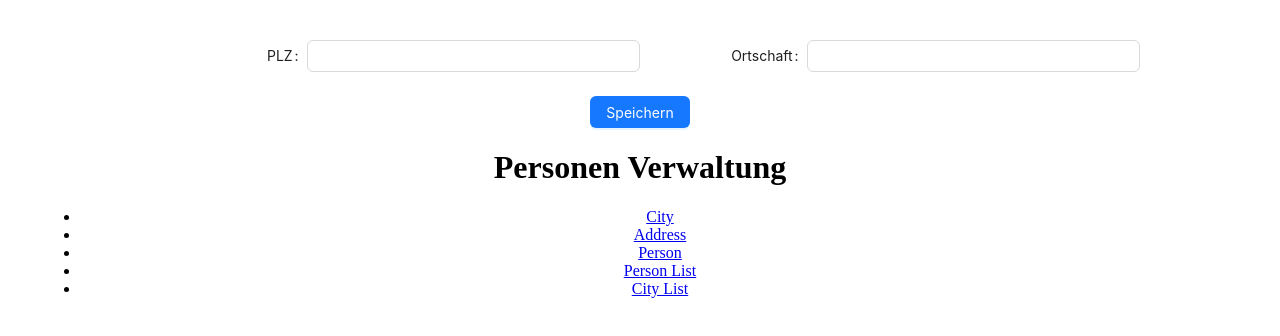
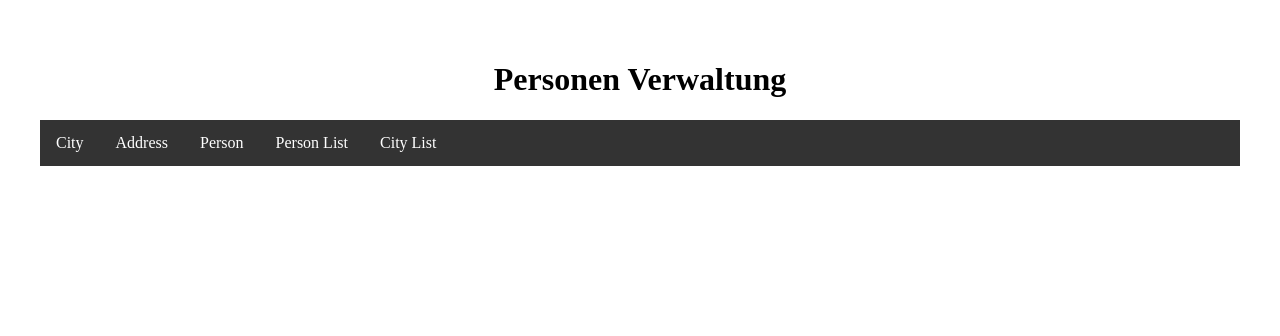
Before and after one commit to joshua-lehmann/personen-verwaltung-gui, a React (Vite) app: page /city in a window 1280 px wide. Shown: the top 336 px of the page. Built offline with nearby package versions, Linux system fonts and the light colour scheme.

Commit message:
Changed navigation and city component

```diff
--- a/src/App.tsx
+++ b/src/App.tsx
@@ -6,11 +6,23 @@ import Address from "./components/Address";
 import { Divider } from "antd";
 import PersonList from "./components/PersonList";
 import Header from "./routes/Header";
+import { Route, Routes } from "react-router-dom";
+import CityList from "./components/CityList";
+import AddressList from "./components/AddressList";
+import CityPage from "./components/CityPage";
 
 function App() {
   return (
     <div className="App">
-      <Header></Header>
+      <Routes>
+        <Route path="/" element={<Header />}>
+          <Route path="city" element={<CityPage />} />
+          <Route path="address" element={<Address />} />
+          <Route path="address-list" element={<AddressList />} />
+          <Route path="person" element={<Person />} />
+          <Route path="person-list" element={<PersonList />} />
+        </Route>
+      </Routes>
     </div>
   );
 }
--- a/src/components/AddressListList.tsx
+++ b/src/components/AddressList.tsx
@@ -29,7 +29,7 @@ const columns: ColumnsType<PersonInterface> = [
   },
 ];
 
-function AddresList(props: AddressListProps) {
+function AddressList(props: AddressListProps) {
   const [address, setAddress] = useState();
 
   useEffect(() => {
@@ -52,4 +52,4 @@ function AddresList(props: AddressListProps) {
   );
 }
 
-export default AddresList;
+export default AddressList;
--- a/src/components/City.tsx
+++ b/src/components/City.tsx
@@ -1,44 +1,45 @@
-import React from 'react';
-import {Button, Col, DatePicker, Form, Input, Row} from "antd";
+import React from "react";
+import { Button, Col, DatePicker, Form, Input, Row } from "antd";
 import axios from "axios";
 
 interface CityProps {
-
+  setReload: React.Dispatch<React.SetStateAction<boolean>>;
 }
 
-function City(props: CityProps) {
+function City({ setReload }: CityProps) {
   const saveCity = (values: any) => {
-        console.log(values);
-        axios.post("http://localhost:8080/city", values).then(
-            (response) => {
+    axios
+      .post("http://localhost:8080/city", values)
+      .then((response) => {
         console.log(response);
-            }
-        ).catch(
-            (error) => {
+        setReload(true);
+      })
+      .catch((error) => {
         alert(error);
-            }
-        )
-    }
+      });
+  };
 
-    return (<>
+  return (
+    <>
       <div>
-                <Form
-                    onFinish={saveCity}
-                    labelCol={{span: 8}}
-                    wrapperCol={{span: 16}}>
+        <Form onFinish={saveCity}>
           <Row>
-                        <Col span={10} offset={2}>
+            <Col span={8}>
               <Form.Item name={"zipCode"} label={"PLZ"}>
                 <Input></Input>
-                            </Form.Item></Col>
-                        <Col span={10}>
+              </Form.Item>
+            </Col>
+            <Col span={8} offset={2}>
               <Form.Item name={"cityName"} label={"Ortschaft"}>
                 <Input></Input>
-                            </Form.Item></Col>
-                    </Row>
+              </Form.Item>
+            </Col>
+            <Col span={2} offset={2}>
               <Button type="primary" htmlType="submit">
                 Speichern
               </Button>
+            </Col>
+          </Row>
         </Form>
       </div>
     </>
--- a/src/components/CityList.tsx
+++ b/src/components/CityList.tsx
@@ -1,14 +1,30 @@
 import React, { useEffect, useState } from "react";
 import axios from "axios";
-import { Table } from "antd";
+import { Button, Table } from "antd";
 import { ColumnsType } from "antd/es/table";
 
-
-interface CityListProps {}
+interface CityListProps {
+  cities: Array<CityInterface>;
+  setReload: React.Dispatch<React.SetStateAction<boolean>>;
+}
 export interface CityInterface {
   zipCode: number;
   cityName: string;
+  link: string;
 }
+
+function CityList({ cities, setReload }: CityListProps) {
+  const deleteCity = (city: CityInterface) => {
+    axios
+      .delete(city.link, { headers: { "Access-Control-Allow-Origin": "*" } })
+      .then((response) => {
+        console.log(response);
+      })
+      .finally(() => {
+        setReload(true);
+      });
+    console.log(city);
+  };
 
   const columns: ColumnsType<CityInterface> = [
     {
@@ -21,21 +37,19 @@ const columns: ColumnsType<CityInterface> = [
       dataIndex: "cityName",
       key: "cityName",
     },
+    {
+      title: "Delete",
+      key: "cityName",
+      render: (text, record) => {
+        console.log("record", record);
+        return (
+          <Button danger onClick={() => deleteCity(record)}>
+            Delete
+          </Button>
+        );
+      },
+    },
   ];
-
-function CityList(props: CityListProps) {
-  const [cities, setCities] = useState();
-
-  useEffect(() => {
-    axios
-      .get("http://localhost:8080/city")
-      .then(({ data }) => {
-        setCities(data._embedded.city);
-      })
-      .catch((error: any) => {
-        console.log(error);
-      });
-  }, []);
 
   return (
     <>
--- /dev/null
+++ b/src/components/CityPage.tsx
@@ -0,0 +1,48 @@
+import React, { useEffect, useState } from "react";
+import City from "./City";
+import CityList, { CityInterface } from "./CityList";
+import axios from "axios";
+import { Spin } from "antd";
+
+interface CityPageProps {}
+
+function CityPage(props: CityPageProps) {
+  const [cities, setCities] = useState<Array<CityInterface>>();
+  const [reload, setReload] = useState(false);
+
+  useEffect(() => {
+    if (reload) {
+      axios
+        .get("http://localhost:8080/city")
+        .then(({ data }) => {
+          setCities(
+            data._embedded.city.map((city: any) => {
+              return {
+                zipCode: city.zipCode,
+                cityName: city.cityName,
+                link: city._links.self.href,
+              };
+            })
+          );
+          setReload(false);
+        })
+        .catch((error: any) => {
+          console.log(error);
+        });
+    }
+  }, [reload]);
+  return (
+    <>
+      <div>
+        <City setReload={setReload}></City>
+        {cities && cities.length > 0 && reload == false ? (
+          <CityList cities={cities} setReload={setReload}></CityList>
+        ) : (
+          <Spin />
+        )}
+      </div>
+    </>
+  );
+}
+
+export default CityPage;
--- a/src/main.tsx
+++ b/src/main.tsx
@@ -2,45 +2,12 @@ import React from "react";
 import ReactDOM from "react-dom/client";
 import App from "./App";
 import "./index.css";
-
-import Header from "./routes/Header";
-import { createBrowserRouter, RouterProvider } from "react-router-dom";
-import City from "./components/City";
-import Person from "./components/PersonInterface";
-import Address from "./components/Address";
-import PersonList from "./components/PersonList";
-import CityList from "./components/CityList";
-
-const router = createBrowserRouter([
-  {
-    path: "/",
-    element: <Header />,
-  },
-  {
-    path: "/city",
-    element: <City />,
-  },
-  {
-    path: "/person",
-    element: <Person />,
-  },
-  {
-    path: "/person-list",
-    element: <PersonList />,
-  },
-  {
-    path: "/address",
-    element: <Address />,
-  },
-  {
-    path: "/city-list",
-    element: <CityList />,
-  },
-]);
+import { BrowserRouter } from "react-router-dom";
 
 ReactDOM.createRoot(document.getElementById("root") as HTMLElement).render(
   <React.StrictMode>
-    <RouterProvider router={router} />
-    <App />
+    <BrowserRouter>
+      <App />
+    </BrowserRouter>
   </React.StrictMode>
 );
--- /dev/null
+++ b/src/routes/Header.css
@@ -0,0 +1,24 @@
+ul {
+    list-style-type: none;
+    margin: 0;
+    padding: 0;
+    overflow: hidden;
+    background-color: #333;
+}
+
+li {
+    float: left;
+}
+
+li a {
+    display: block;
+    color: white;
+    text-align: center;
+    padding: 14px 16px;
+    text-decoration: none;
+}
+
+/* Change the link color to #111 (black) on hover */
+li a:hover {
+    background-color: #111;
+}
--- a/src/routes/Header.tsx
+++ b/src/routes/Header.tsx
@@ -1,7 +1,8 @@
+import "./Header.css";
 export default function Header() {
   return (
     <>
-      <div id="sidebar">
+      <div id="header" className={"headerContainer"}>
         <h1>Personen Verwaltung</h1>
         <nav>
           <ul>
```
Also changed, not shown: src/components/Address.tsx (+57 -47 lines). Lines whose indentation alone changed are shown as unchanged.
